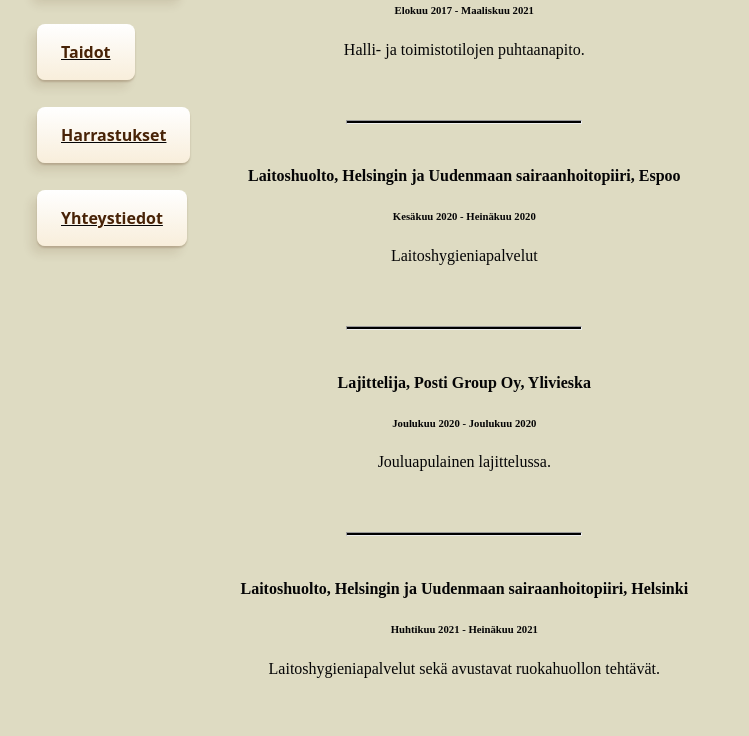
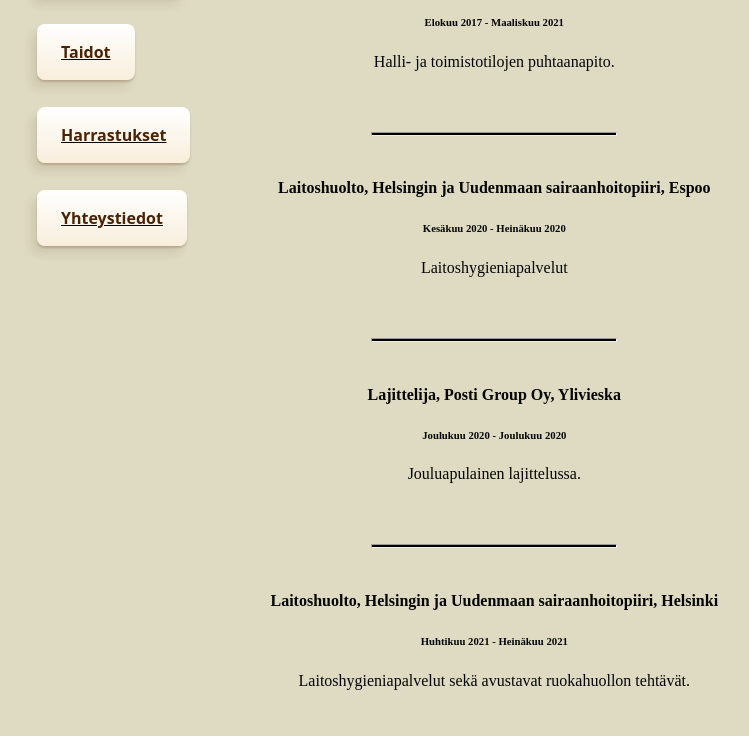
Before and after one commit to Fannyaleksandra/Fannyaleksandra.github.io, a plain HTML site: page työkokemus.html in a window 1280 px wide. Shown: the part 156-892 px from the top of the page, without its empty margins (1-750 px from the left). Drawn offline with Linux system fonts and the light colour scheme.

Commit message:
keskitys

```diff
--- a/style.css
+++ b/style.css
@@ -60,3 +60,9 @@ body {
 .button-83:focus {
   box-shadow: rgba(72, 35, 7, .46) 0 0 0 4px, -6px 8px 10px rgba(81,41,10,0.1), 0px 2px 2px rgba(81,41,10,0.2);
 }
+
+.center {
+  margin: auto;
+  width: 100%;
+  padding: 10px;
+}
--- a/työkokemus.html
+++ b/työkokemus.html
@@ -32,8 +32,10 @@
           </aside>
         </div>
 
+          <div>
 
-          <div>
+            <div class="center">
+              <div>
 
         <div>
         <h1>Työkokemus</h1>
@@ -100,6 +102,7 @@
       </div>
 
       </div>
+      </div>
 
 
     </body>
```
Also changed, not shown: harrastukset.html (+6 -0 lines), index.html (+6 -1 lines), kielitaidot.html (+7 -1 lines), yhteystiedot.html (+4 -0 lines).
